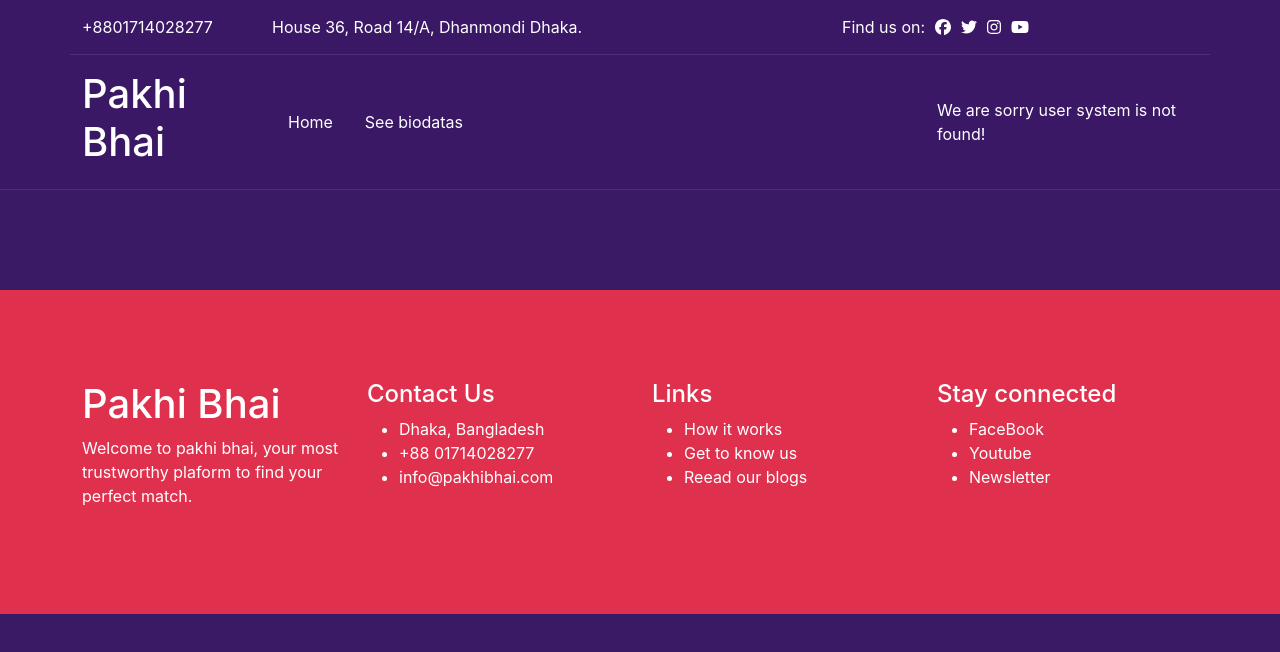
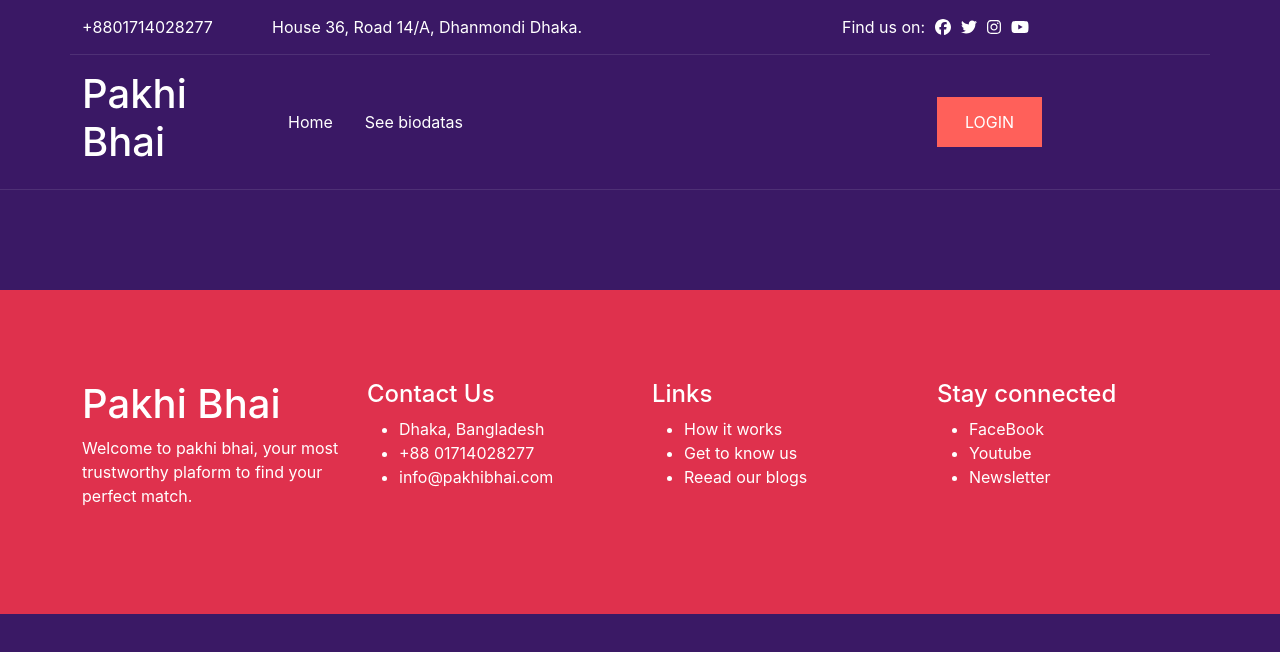
Before and after one commit to einfoengine/matrimony, a Next.js app in the folder client/: page /users in a window 1280 px wide. Shown: the top 652 px of the page. Built offline with nearby package versions, Linux system fonts and the light colour scheme; no server answers.

Commit message:
Login system

```diff
--- a/client/components/Login/index.tsx
+++ b/client/components/Login/index.tsx
@@ -17,7 +17,7 @@ const Login = () => {
       setUser(res?.data);
     });
   },[state]);
-  if(user){
+
     return (
       <>
         {
@@ -87,9 +87,7 @@ const Login = () => {
         </div>
       </>
     )
-  }else{
-    return <>We are sorry user system is not found!</>
-  }
+
 }
 
 export default Login;
```
